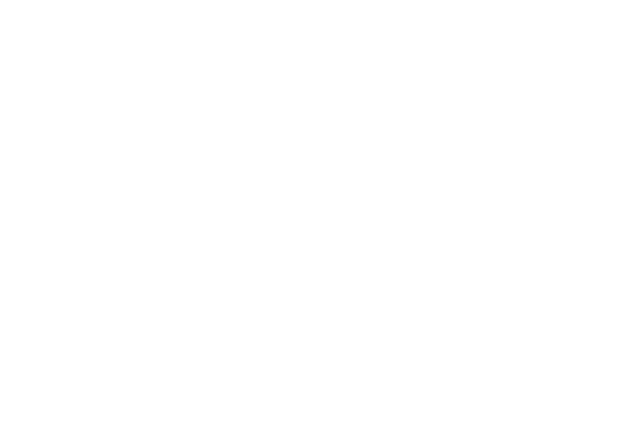
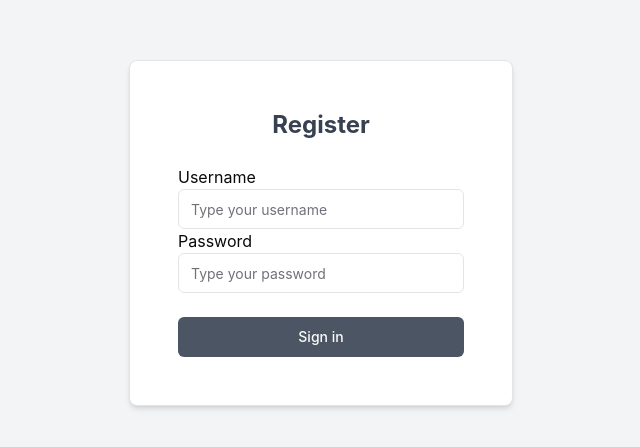
Before and after one commit to Patrick510/Weather_Project, a React (Vite) app: page /register in a window 1280 px wide. Before the commit this address had no page. Shown: the part 167-614 px from the top of the page, without its empty margins (319-959 px from the left). Built offline with nearby package versions, Linux system fonts and the light colour scheme.

Commit message:
feat: add registration functionality and protected routes for user authentication

```diff
--- a/src/main.tsx
+++ b/src/main.tsx
@@ -5,14 +5,19 @@
 import App from "./pages/App";
 import Home from "./pages/Home";
 import { LoginPage } from "./pages/Login";
+import { RegisterPage } from "./pages/RegisterPage";
+import { ProtectedRoute } from "./pages/Protected";
 
 createRoot(document.getElementById("root")!).render(
   <StrictMode>
     <BrowserRouter>
       <Routes>
-        <Route path="/" element={<Home />} />
-        <Route path="/home" element={<App />} />
         <Route path="/login" element={<LoginPage />} />
+        <Route path="/register" element={<RegisterPage />} />
+
+        <Route element={<ProtectedRoute />}>
+          <Route path="/" element={<Home />} />
+        </Route>
       </Routes>
     </BrowserRouter>
   </StrictMode>
--- a/src/pages/Login.tsx
+++ b/src/pages/Login.tsx
@@ -14,25 +14,53 @@
   const [username, setUsername] = useState("");
   const [password, setPassword] = useState("");
   const navigate = useNavigate();
+  const handleLogin = () => {
+    const MAX_ATTEMPTS = 5;
+    let attempts = parseInt(localStorage.getItem("loginAttempts") || "0");
 
-  const handleLogin = () => {
+    if (attempts >= MAX_ATTEMPTS) {
+      alert(
+        "Você excedeu o número máximo de tentativas. Tente novamente em 30 segundos."
+      );
+      return;
+    }
+
     if (!username || !password) {
-      alert("Preencha todos os campos!");
+      alert("Por favor, preencha todos os campos!");
+      return;
+    }
+
+    const usernamePattern = /^[a-zA-Z0-9_]+$/;
+    if (!usernamePattern.test(username)) {
+      alert(
+        "O nome de usuário não pode conter espaços ou caracteres especiais."
+      );
+      return;
+    }
+
+    if (password.length < 6) {
+      alert("A senha precisa ter pelo menos 6 caracteres.");
       return;
     }
 
     const users = JSON.parse(localStorage.getItem("users") || "[]");
+
     const user = users.find(
       (user: any) => user.username === username && user.password === password
     );
 
     if (!user) {
-      alert("Usuário ou senha incorretos!");
+      attempts += 1;
+      localStorage.setItem("loginAttempts", attempts.toString());
+      alert("Credenciais inválidas! Tente novamente.");
       return;
     }
 
+    localStorage.setItem("loginAttempts", "0");
+
     localStorage.setItem("loggedUser", JSON.stringify(user));
     alert("Login realizado com sucesso!");
+
     navigate("/");
   };
 
@@ -45,27 +73,35 @@
           </h2>
         </CardHeader>
         <CardContent>
-          <Label>Usuário</Label>
+          <Label>Username</Label>
           <Input
             type="text"
             value={username}
             onChange={(e) => setUsername(e.target.value)}
-            placeholder="Digite seu usuário"
+            placeholder="Type your username"
           />
-          <Label className="mt-4">Senha</Label>
+          <Label className="mt-4">Password</Label>
           <Input
             type="password"
             value={password}
             onChange={(e) => setPassword(e.target.value)}
-            placeholder="Digite sua senha"
+            autoComplete="new-password"
+            placeholder="Type your password"
           />
         </CardContent>
-        <CardFooter className="flex flex-col">
+        <CardFooter className="flex flex-row items-center justify-between gap-3">
           <Button
             onClick={handleLogin}
             className="w-full bg-gray-600 hover:bg-gray-700"
           >
-            Entrar
+            Login
+          </Button>
+          ou
+          <Button
+            onClick={() => navigate("/register")}
+            className="w-full bg-gray-400 hover:bg-gray-500"
+          >
+            Sign in
           </Button>
         </CardFooter>
       </Card>
--- /dev/null
+++ b/src/pages/Protected.tsx
@@ -0,0 +1,7 @@
+import { Navigate, Outlet } from "react-router-dom";
+
+export function ProtectedRoute() {
+  const user = JSON.parse(localStorage.getItem("loggedUser") || "null");
+
+  return user ? <Outlet /> : <Navigate to="/login" />;
+}
--- a/src/pages/RegisterPage.tsx
+++ b/src/pages/RegisterPage.tsx
@@ -43,23 +43,24 @@
       <Card className="p-6 w-96 shadow-md">
         <CardHeader>
           <h2 className="text-2xl font-bold text-gray-700 text-center">
-            Cadastro
+            Register
           </h2>
         </CardHeader>
         <CardContent>
-          <Label>Usuário</Label>
+          <Label>Username</Label>
           <Input
             type="text"
             value={username}
             onChange={(e) => setUsername(e.target.value)}
-            placeholder="Digite seu usuário"
+            placeholder="Type your username"
           />
-          <Label className="mt-4">Senha</Label>
+          <Label className="mt-4">Password</Label>
           <Input
             type="password"
             value={password}
             onChange={(e) => setPassword(e.target.value)}
-            placeholder="Digite sua senha"
+            autoComplete="new-password"
+            placeholder="Type your password"
           />
         </CardContent>
         <CardFooter className="flex flex-col">
@@ -67,7 +68,7 @@
             onClick={handleRegister}
             className="w-full bg-gray-600 hover:bg-gray-700"
           >
-            Cadastrar
+            Sign in
           </Button>
         </CardFooter>
       </Card>
```
